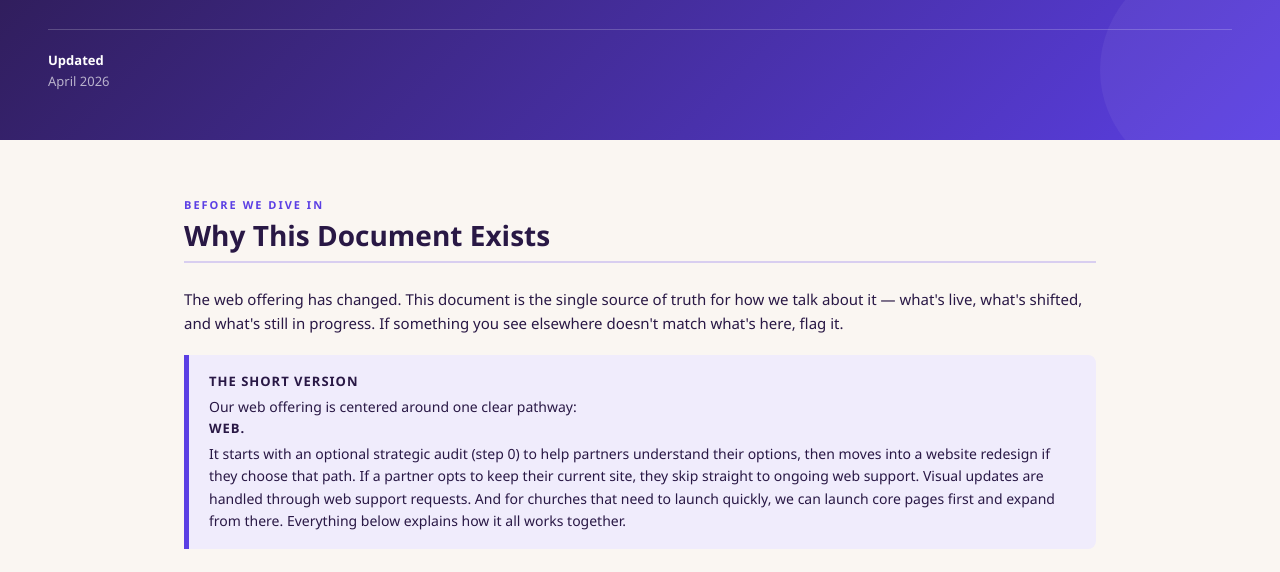
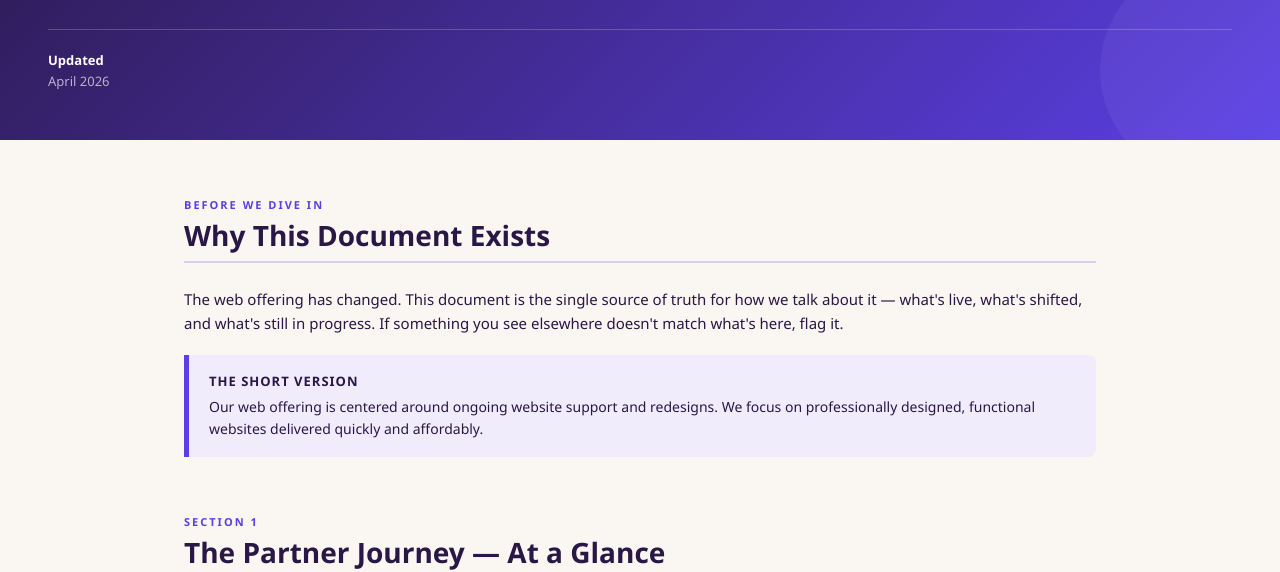
Before and after one commit to churchwebsquad/web-product-overview, a plain HTML site: page index.html in a window 1280 px wide. Shown: the part 254-826 px from the top of the page. Drawn offline with Linux system fonts and the light colour scheme.

Commit message:
Update index.html

```diff
--- a/index.html
+++ b/index.html
@@ -297,7 +297,7 @@
 
   <div class="callout green">
     <strong>The short version</strong>
-    Our web offering is centered around one clear pathway: <strong>Web.</strong> It starts with an optional strategic audit (step 0) to help partners understand their options, then moves into a website redesign if they choose that path. If a partner opts to keep their current site, they skip straight to ongoing web support. Visual updates are handled through web support requests. And for churches that need to launch quickly, we can launch core pages first and expand from there. Everything below explains how it all works together.
+    Our web offering is centered around ongoing website support and redesigns. We focus on professionally designed, functional websites delivered quickly and affordably.
   </div>
 </div>
 
```
